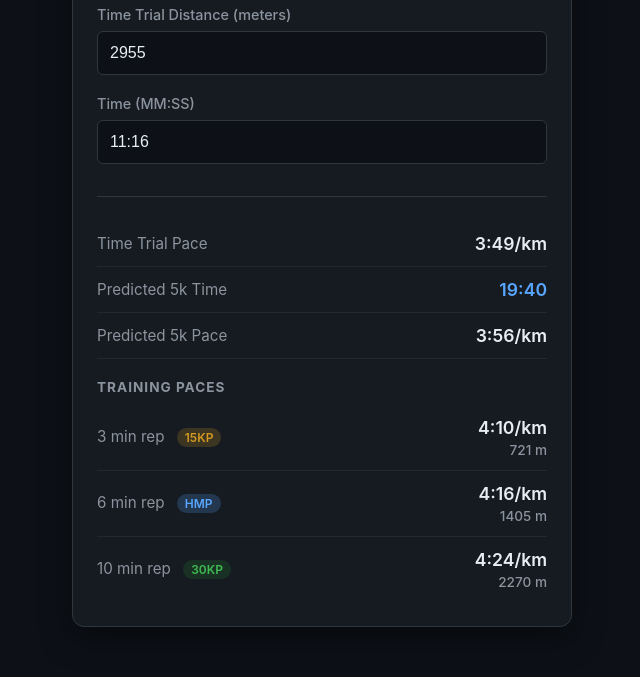
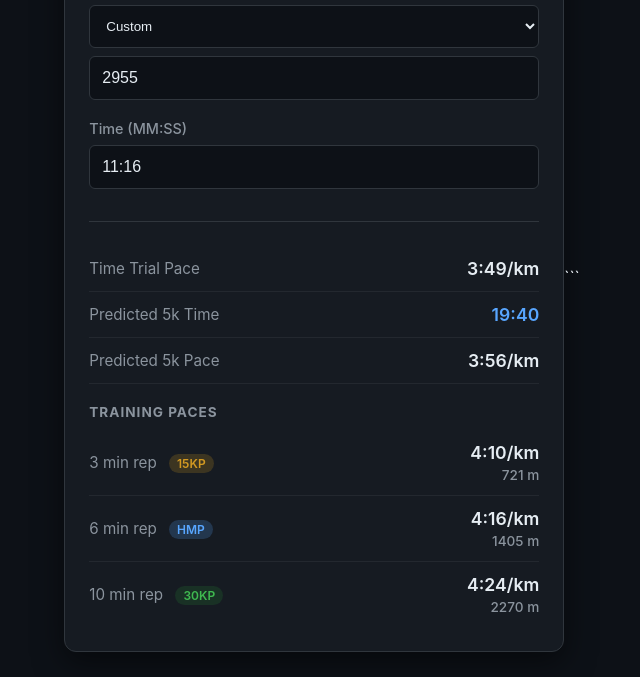
Before and after one commit to rapinoinfeliz/NSA, a plain HTML site: page index.html in a window 1280 px wide. Shown: the part 123-800 px from the top of the page, without its empty margins (318-958 px from the left). Drawn offline with Linux system fonts and the light colour scheme.

Commit message:
Add distance presets

````diff
--- a/index.html
+++ b/index.html
@@ -172,8 +172,19 @@
         <h1>Pacing Calculator</h1>
 
         <div class="input-group">
-            <label for="distance">Time Trial Distance (meters)</label>
-            <input type="number" id="distance" value="2955" placeholder="e.g. 2955">
+            <label for="distance">Time Trial Distance</label>
+            <div style="display: flex; gap: 10px; margin-bottom: 8px;">
+                <select id="dist-preset"
+                    style="flex: 1; padding: 12px; background-color: #0d1117; border: 1px solid var(--border-color); border-radius: 6px; color: var(--text-primary); outline: none;">
+                    <option value="custom">Custom</option>
+                    <option value="3000">3000m</option>
+                    <option value="5000">5K (5000m)</option>
+                    <option value="10000">10K (10000m)</option>
+                    <option value="21097">Half Marathon (21.1k)</option>
+                    <option value="42195">Marathon (42.2k)</option>
+                </select>
+            </div>
+            <input type="number" id="distance" value="2955" placeholder="Distance in meters">
         </div>
 
         <div class="input-group">
@@ -224,6 +235,8 @@
     <script>
         const distanceInput = document.getElementById('distance');
         const timeInput = document.getElementById('time');
+
+        const presetSelect = document.getElementById('dist-preset');
 
         // Outputs
         const ttPaceEl = document.getElementById('tt-pace');
@@ -300,13 +313,35 @@
             dist10minEl.textContent = Math.round(d10_meters) + " m";
         }
 
-        distanceInput.addEventListener('input', calculate);
+        presetSelect.addEventListener('change', () => {
+            if (presetSelect.value !== 'custom') {
+                distanceInput.value = presetSelect.value;
+                calculate();
+            }
+        });
+
+        distanceInput.addEventListener('input', () => {
+            // Check if value matches a preset
+            const val = distanceInput.value;
+            let match = false;
+            for (let option of presetSelect.options) {
+                if (option.value === val) {
+                    presetSelect.value = val;
+                    match = true;
+                    break;
+                }
+            }
+            if (!match) presetSelect.value = 'custom';
+            calculate();
+        });
+
         timeInput.addEventListener('input', calculate);
 
-        // Initial calc
-        calculate();
+        // Initial check
+        distanceInput.dispatchEvent(new Event('input'));
     </script>
 
 </body>
 
 </html>
+```
````
